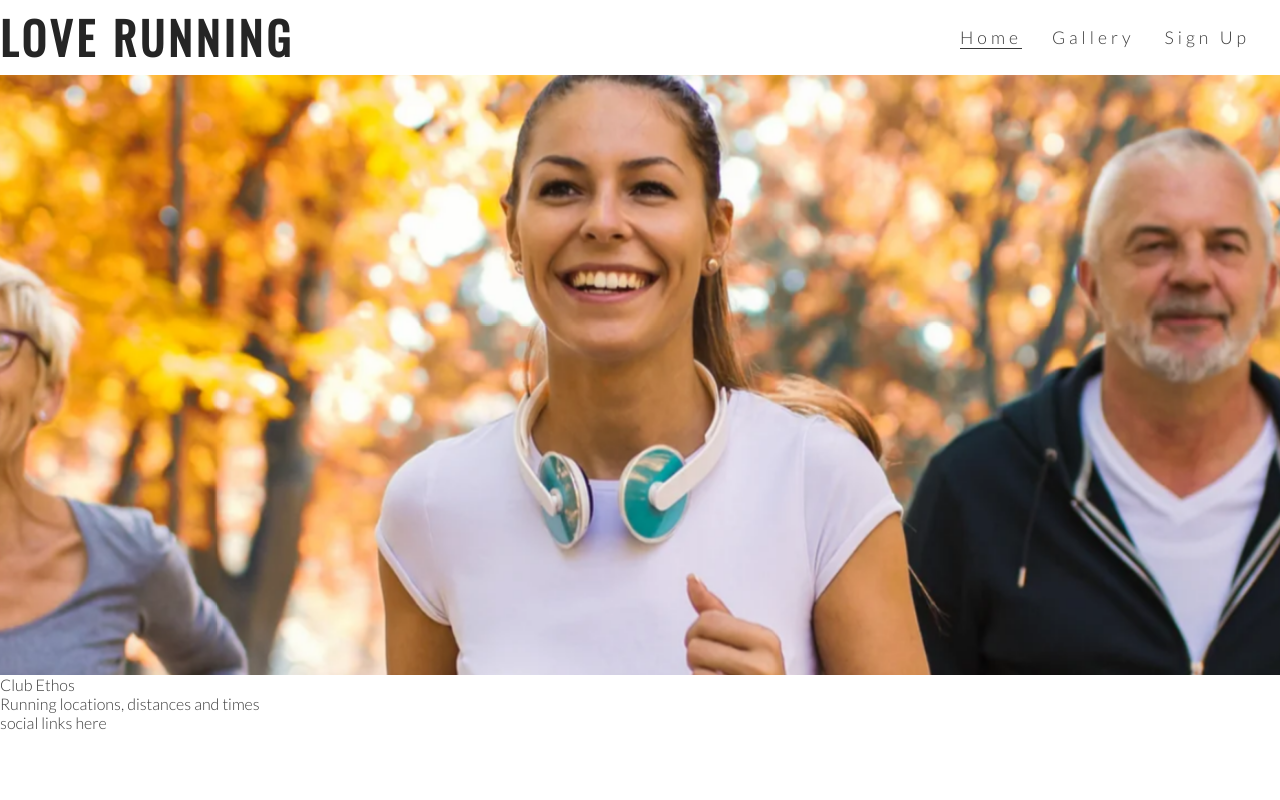
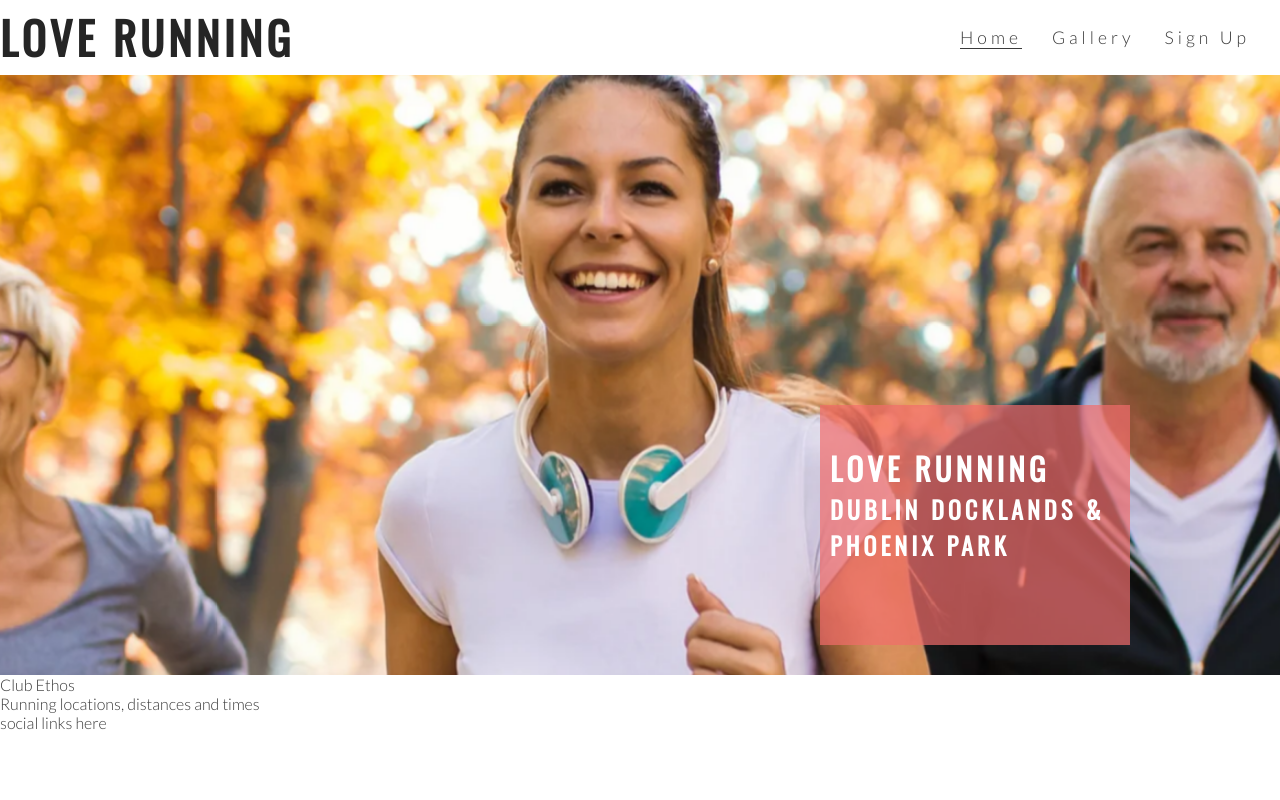
Before and after one commit to PratimaGurav/love-running, a plain HTML site: page index.html in a window 1280 px wide. Drawn offline with nearby package versions, Linux system fonts and the light colour scheme.

Commit message:
Add correction to cover

```diff
--- a/assets/css/style.css
+++ b/assets/css/style.css
@@ -60,8 +60,7 @@ h1, h2 {
 
     position: relative;
 }
-
-#cover-text, #cover-text,h2 {
+#cover-text, #cover-text h2 {
     color: #fff;
 }
 
@@ -73,9 +72,7 @@ h1, h2 {
 animation-name: hero-zoom;
 animation-duration: 5s;
 animation-fill-mode: forwards;
-
 }
-
 /*creates the level of zoom for hero images*/
 @keyframes hero-zoom {
     from {
@@ -85,7 +82,6 @@ animation-fill-mode: forwards;
         transform: scale(1.1);
     }
 }
-
 
 #cover-text {
     font-size: 130%;
@@ -100,5 +96,9 @@ animation-fill-mode: forwards;
     padding-left: 10px;
 
     background-color: rgba(241, 109, 107, .7);
+
+    bottom: 30px;
+    right: 150px;
+
     position: absolute;
 }
```
